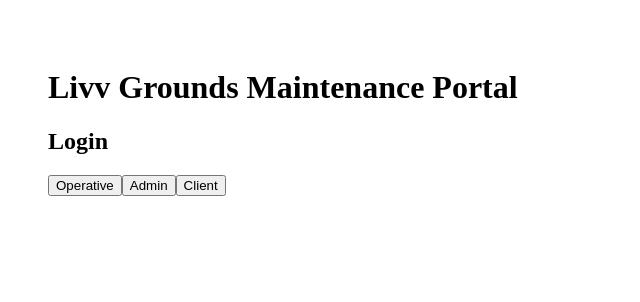
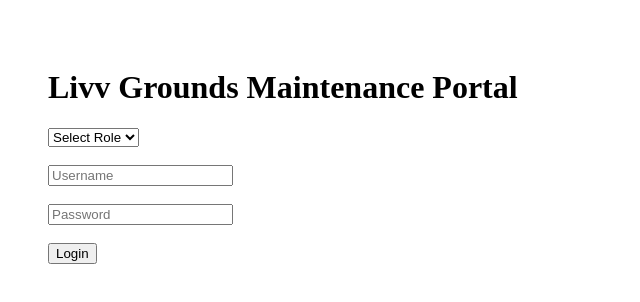
Before and after one commit to Lee-Mather-Livv/livv-grounds-maintenance, a Next.js app: page / in a window 1280 px wide. Shown: the top 302 px of the page, without its empty margins (0-640 px from the left). Built offline with nearby package versions, Linux system fonts and the light colour scheme.

Commit message:
Add files via upload

```diff
--- a/package.json
+++ b/package.json
@@ -1,5 +1,5 @@
 {
-  "name": "livv-grounds-portal-final",
+  "name": "livv-grounds-portal-complete",
   "version": "1.0.0",
   "scripts": {
     "dev": "next dev",
--- a/pages/index.js
+++ b/pages/index.js
@@ -1,34 +1,54 @@
 import { useState } from 'react';
 
 export default function Home() {
-  const [role, setRole] = useState(null);
+  const [role, setRole] = useState('');
+  const [username, setUsername] = useState('');
+  const [password, setPassword] = useState('');
+  const [loggedIn, setLoggedIn] = useState(false);
 
-  const renderLogin = () => (
-    <div>
-      <h2>Login</h2>
-      <button onClick={() => setRole('operative')}>Operative</button>
-      <button onClick={() => setRole('admin')}>Admin</button>
-      <button onClick={() => setRole('client')}>Client</button>
-    </div>
-  );
-
-  const renderView = () => {
-    switch (role) {
-      case 'operative':
-        return <p>Operative Upload: Address, Name, Photos, Dog Fouling</p>;
-      case 'admin':
-        return <p>Admin Dashboard: Edit Uploads, View All</p>;
-      case 'client':
-        return <p>Client Panel: RAG Summary, Latest Uploads, Download</p>;
-      default:
-        return renderLogin();
+  const handleLogin = () => {
+    if (
+      (role === 'operative' && username === 'operative' && password === 'ops1234') ||
+      (role === 'admin' && username === 'admin' && password === 'Peterc1') ||
+      (role === 'client' && username === 'client' && password === 'Livvhousing1')
+    ) {
+      setLoggedIn(true);
+    } else {
+      alert('Invalid credentials');
     }
   };
+
+  const renderPortal = () => {
+    if (role === 'operative') return <p>Operative Upload Portal - Upload photos, enter name, dog fouling</p>;
+    if (role === 'admin') return <p>Admin Dashboard - Edit dates, view uploads, flag dog fouling</p>;
+    if (role === 'client') return <p>Client Portal - RAG summary, last 2 uploads, weather, flags</p>;
+    return null;
+  };
+
+  if (!loggedIn) {
+    return (
+      <div style={{ padding: 40 }}>
+        <h1>Livv Grounds Maintenance Portal</h1>
+        <select value={role} onChange={(e) => setRole(e.target.value)}>
+          <option value="">Select Role</option>
+          <option value="operative">Operative</option>
+          <option value="admin">Admin</option>
+          <option value="client">Client</option>
+        </select>
+        <br /><br />
+        <input placeholder="Username" value={username} onChange={(e) => setUsername(e.target.value)} />
+        <br /><br />
+        <input type="password" placeholder="Password" value={password} onChange={(e) => setPassword(e.target.value)} />
+        <br /><br />
+        <button onClick={handleLogin}>Login</button>
+      </div>
+    );
+  }
 
   return (
     <div style={{ padding: 40 }}>
       <h1>Livv Grounds Maintenance Portal</h1>
-      {renderView()}
+      {renderPortal()}
     </div>
   );
 }
```
